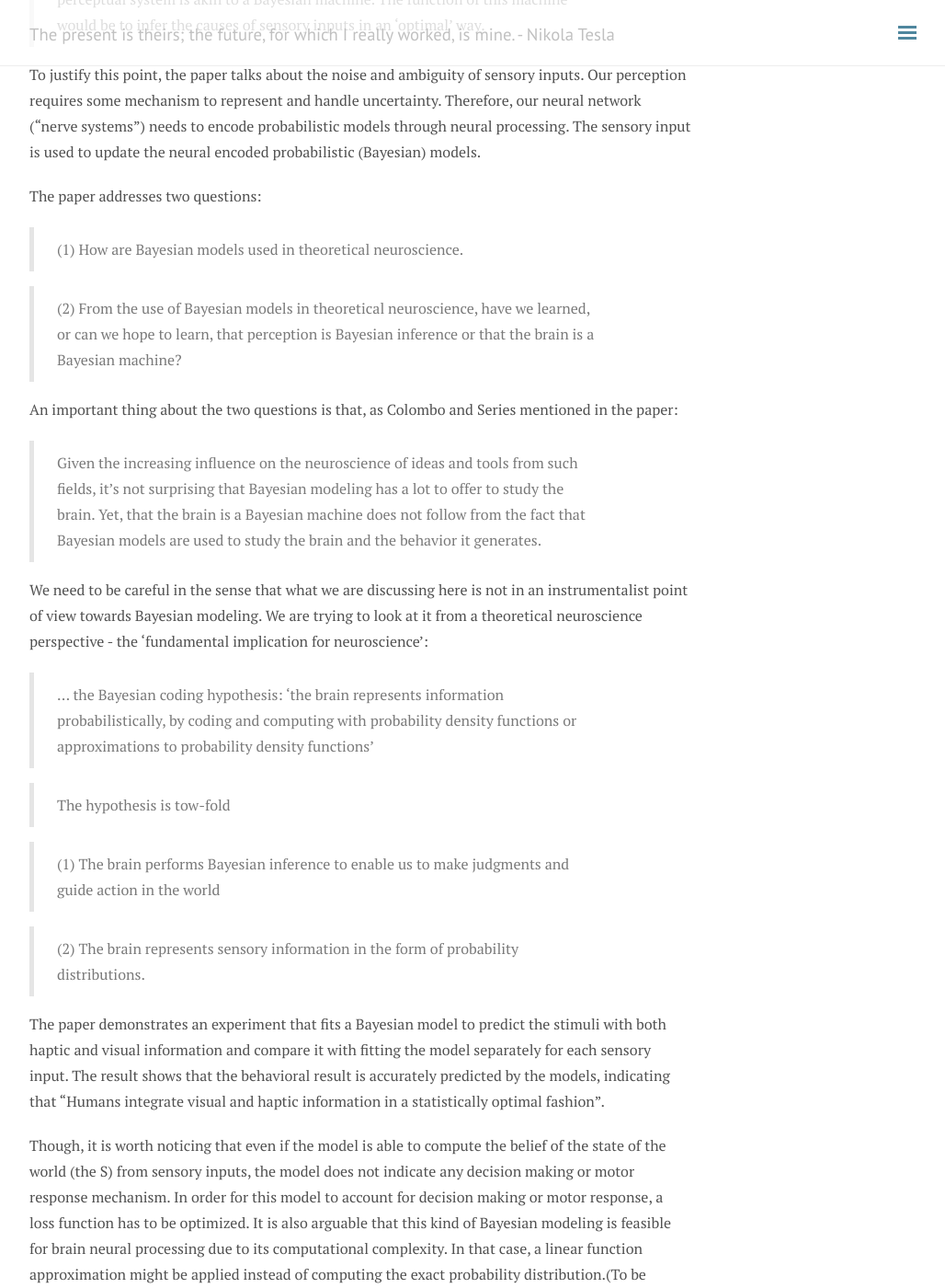
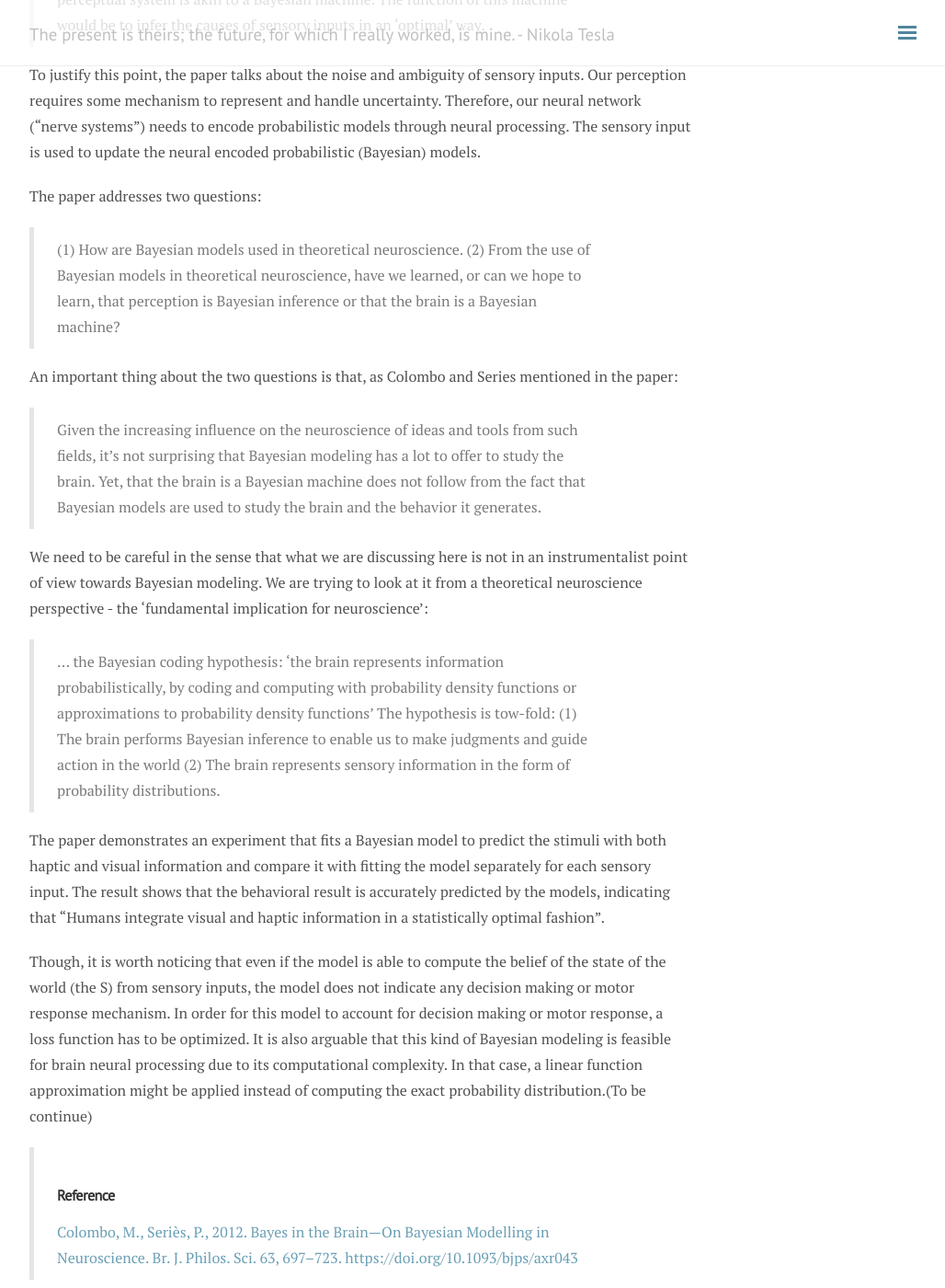
Before and after one commit to andylikescodes/andylikescodes.github.io, a Jekyll site: the page built from _posts/2020-04-18-Baysian-Brain.md, in a window 1280 px wide and 1400 px high, scrolled down 522 px. Shown: the whole window at 92% size, without its empty margins (248-1276 px from the left). Built offline with Jekyll 4.4.1, drawn with Linux system fonts in a browser that asks for light colours; nearby versions of some CDN libraries; comment, search, counter and statistics services are not loaded; part of the change alters nothing that is shown.

```diff
--- a/_posts/2020-04-18-Baysian-Brain.md
+++ b/_posts/2020-04-18-Baysian-Brain.md
@@ -19,7 +19,6 @@ To justify this point, the paper talks about the noise and ambiguity of sensory
 The paper addresses two questions:
 
 > (1) How are Bayesian models used in theoretical neuroscience.
-
 > (2) From the use of Bayesian models in theoretical neuroscience, have we learned, or can we hope to learn, that perception is Bayesian inference or that the brain is a Bayesian machine?
 
 
@@ -28,23 +27,14 @@ An important thing about the two questions is that, as Colombo and Series mentio
 
 > Given the increasing influence on the neuroscience of ideas and tools from such fields, it’s not surprising that Bayesian modeling has a lot to offer to study the brain. Yet, that the brain is a Bayesian machine does not follow from the fact that Bayesian models are used to study the brain and the behavior it generates.
 
-
-
 We need to be careful in the sense that what we are discussing here is not in an instrumentalist point of view towards Bayesian modeling. We are trying to look at it from a theoretical neuroscience perspective - the ‘fundamental implication for neuroscience’:
 
 > … the Bayesian coding hypothesis: ‘the brain represents information probabilistically, by coding and computing with probability density functions or approximations to probability density functions’
-
-> The hypothesis is tow-fold
-
+> The hypothesis is tow-fold:
 > (1) The brain performs Bayesian inference to enable us to make judgments and guide action in the world
-
 > (2) The brain represents sensory information in the form of probability distributions.
 
-
-
 The paper demonstrates an experiment that fits a Bayesian model to predict the stimuli with both haptic and visual information and compare it with fitting the model separately for each sensory input. The result shows that the behavioral result is accurately predicted by the models, indicating that “Humans integrate visual and haptic information in a statistically optimal fashion”.
-
-
 
 Though, it is worth noticing that even if the model is able to compute the belief of the state of the world (the S) from sensory inputs, the model does not indicate any decision making or motor response mechanism. In order for this model to account for decision making or motor response, a loss function has to be optimized. It is also arguable that this kind of Bayesian modeling is feasible for brain neural processing due to its computational complexity. In that case, a linear function approximation might be applied instead of computing the exact probability distribution.(To be continue)
 
@@ -53,7 +43,7 @@ Though, it is worth noticing that even if the model is able to compute the belie
 
 > Written with [StackEdit](https://stackedit.io/).
 <!--stackedit_data:
-eyJoaXN0b3J5IjpbLTc5MjgxMzAzMywtMTg1NzU5ODA3MCwtMT
-kwMjE2MDQ4LC0xNDMxMjI5NTU0LC0xODg4NzM3Mzc4LC03OTE2
-MDcxNDFdfQ==
+eyJoaXN0b3J5IjpbNDk2MzQyNzU3LC0xODU3NTk4MDcwLC0xOT
+AyMTYwNDgsLTE0MzEyMjk1NTQsLTE4ODg3MzczNzgsLTc5MTYw
+NzE0MV19
 -->
```
